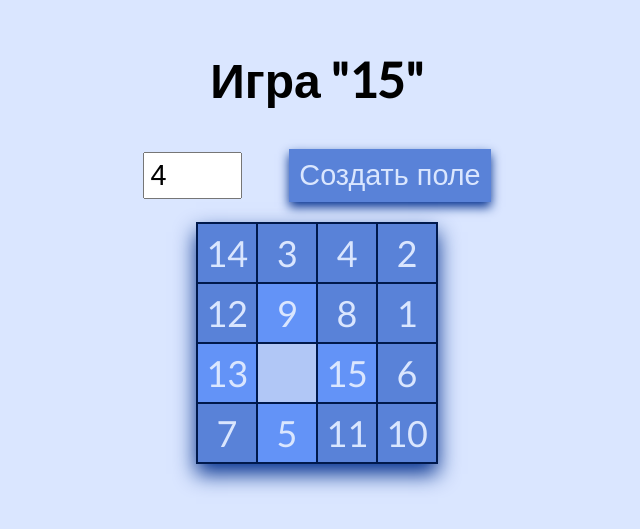
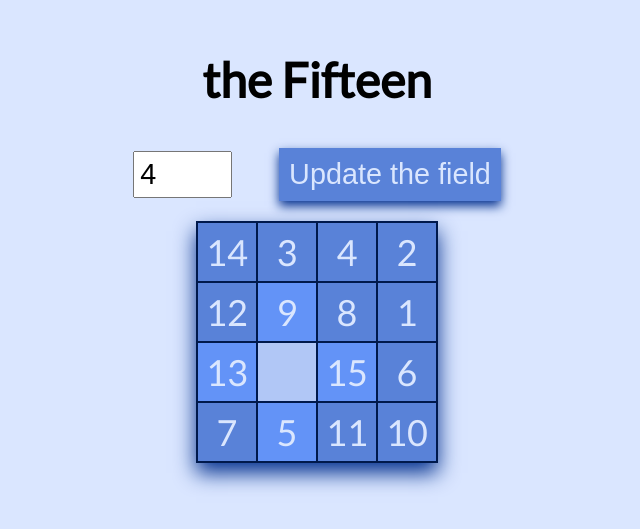
Before and after one commit to macheninarctica/Game-15, a plain HTML site: page index.html in a window 1280 px wide. Shown: the part 143-672 px from the top of the page, without its empty margins (323-963 px from the left). Drawn offline with nearby package versions, Linux system fonts and the light colour scheme.

Commit message:
Update index.html

```diff
--- a/index.html
+++ b/index.html
@@ -9,10 +9,10 @@
 	<script src="script.js"></script>
 </head>
 <body>
-	<h1>Игра "15"</h1>
+	<h1>the Fifteen</h1>
 	<form action="javascript:setnewField()">
 		<input type="number" value=4 min="3" max="10">
-		<input type="submit" value="Создать поле">
+		<input type="submit" value="Update the field">
 	</form>
 	<div class="field"></div>
 </body>
```
